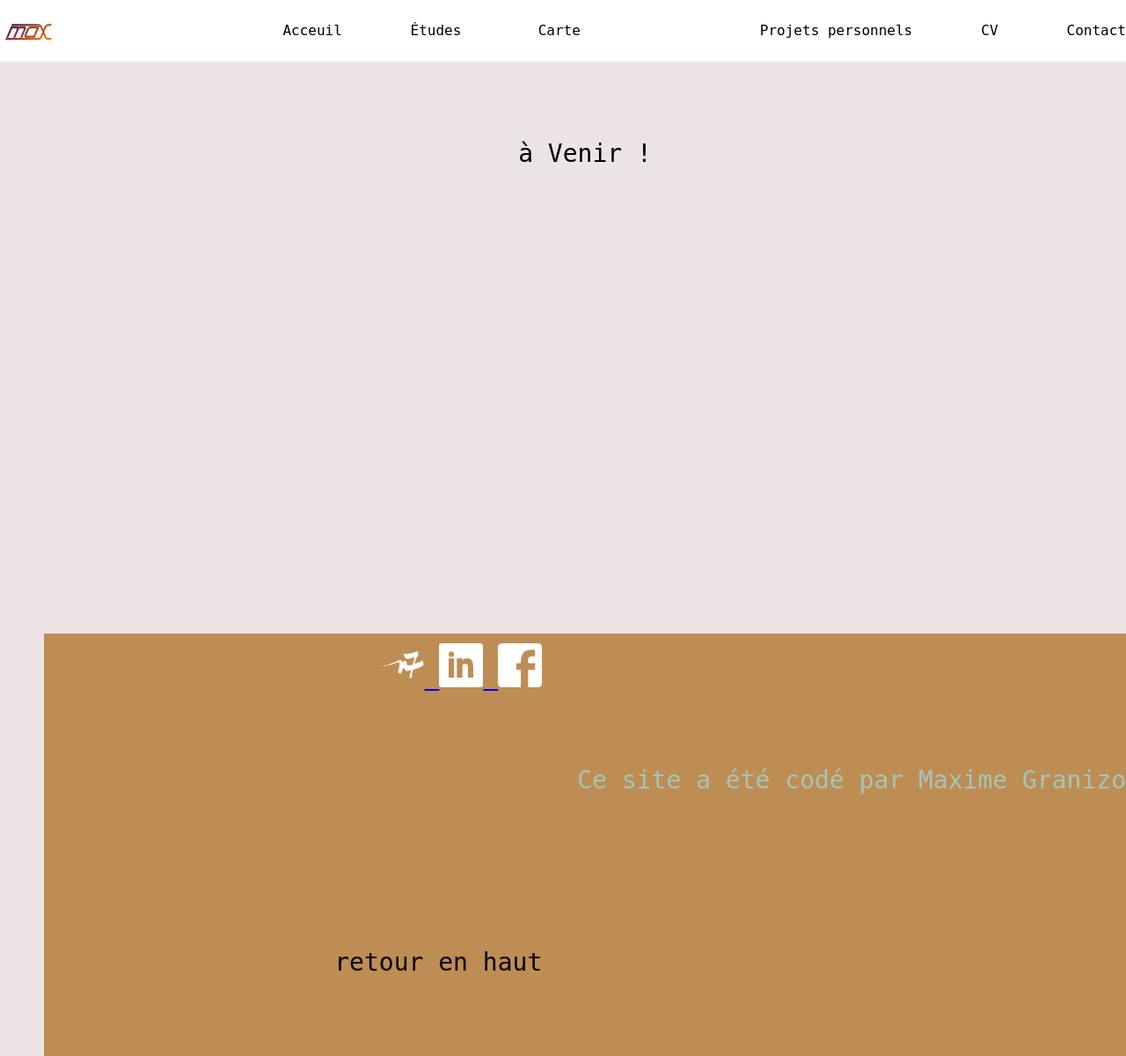
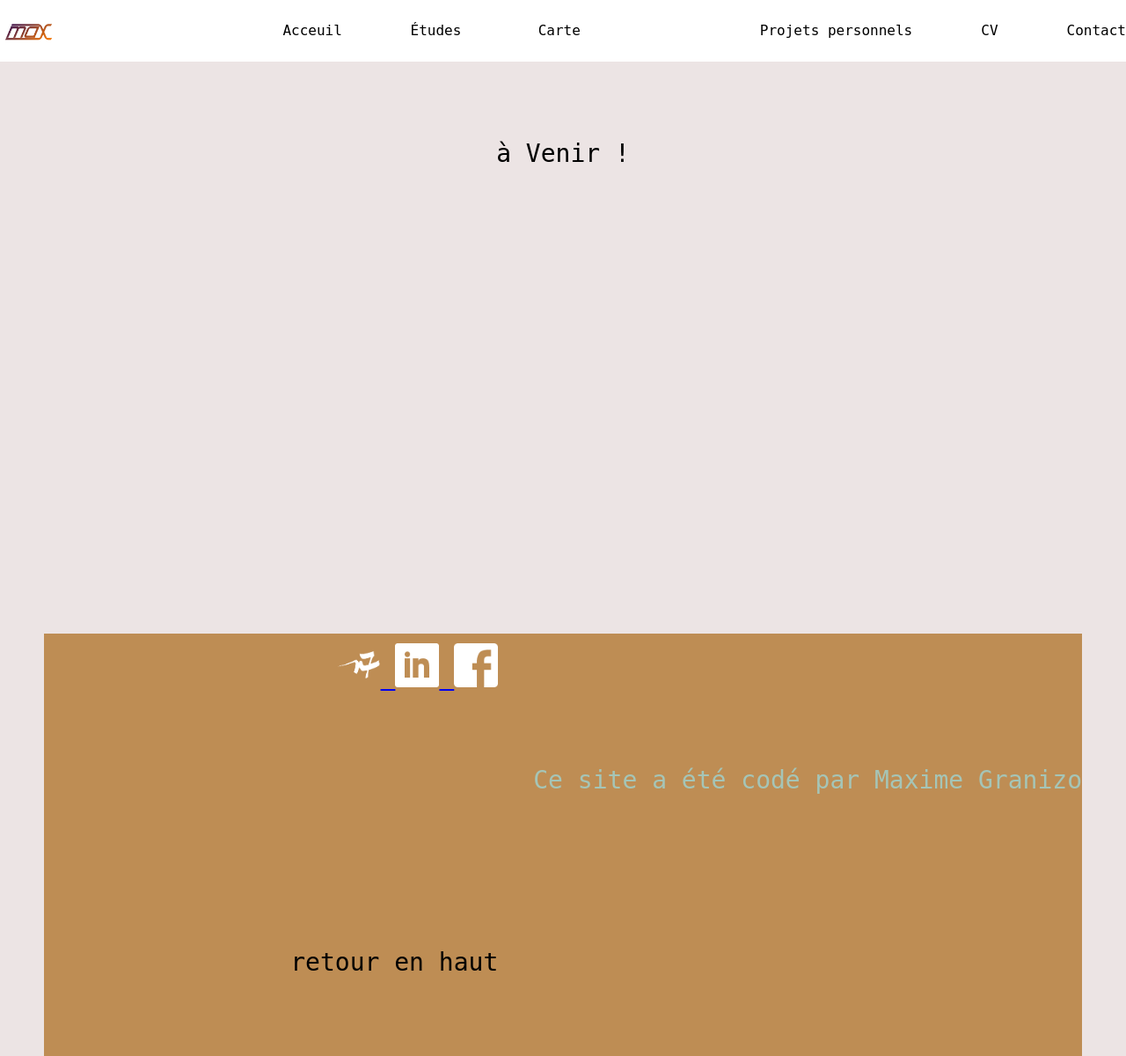
Before and after one commit to MaximeGranizo/portfolio, a PHP site: page /Carte_en.html in a window 1280 px wide. Shown: the whole page at 88% size. Run offline with PHP 8.4, Linux system fonts and the light colour scheme.

Commit message:
Update main.css

```diff
--- a/styles/main.css
+++ b/styles/main.css
@@ -131,9 +131,11 @@ color: black;}
     /*gap: 3vw;*/
     /*padding: border-box;*/
     padding-left: 50px;
+    padding-right: 50px;
+
     margin: 0;
     /*grid-column-gap: 10px;*/
-    grid-template-columns:  1fr 1fr ;
+    grid-template-columns:  1fr 1fr;
     grid-template-rows:  10vh 80vh 10vh;
 
 }
@@ -156,6 +158,7 @@ color: black;}
     grid-row: 2;
     text-align: left;
     padding:5px;
+    padding-left: 50px;
 
 }
 
```
